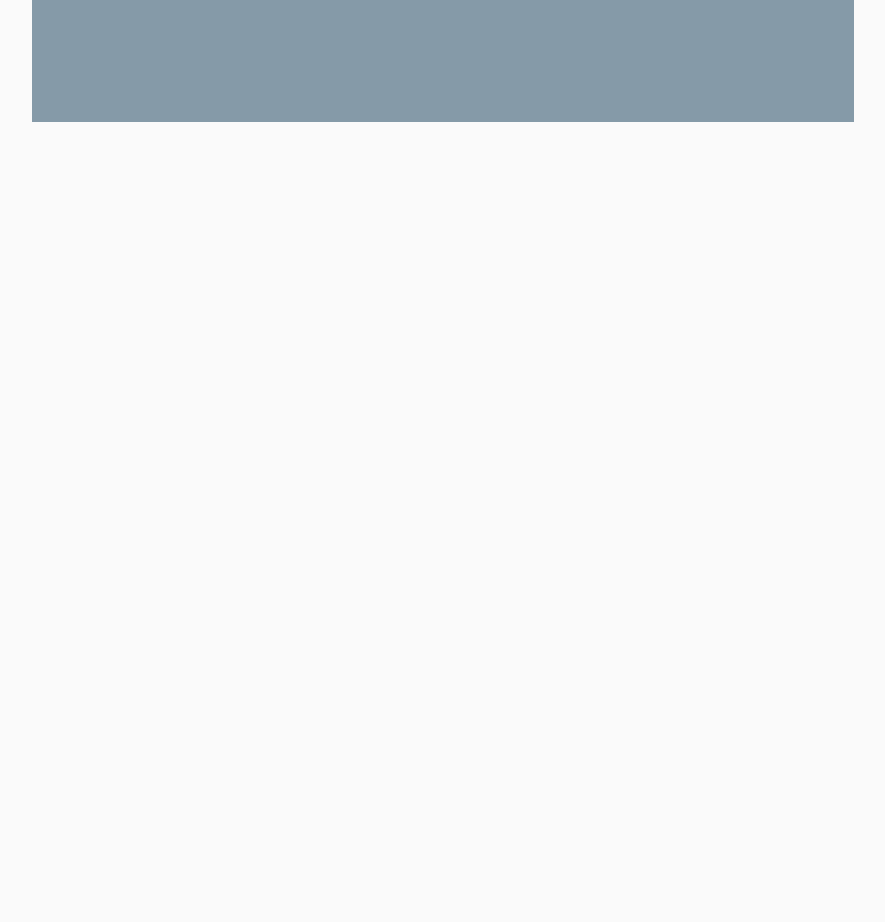
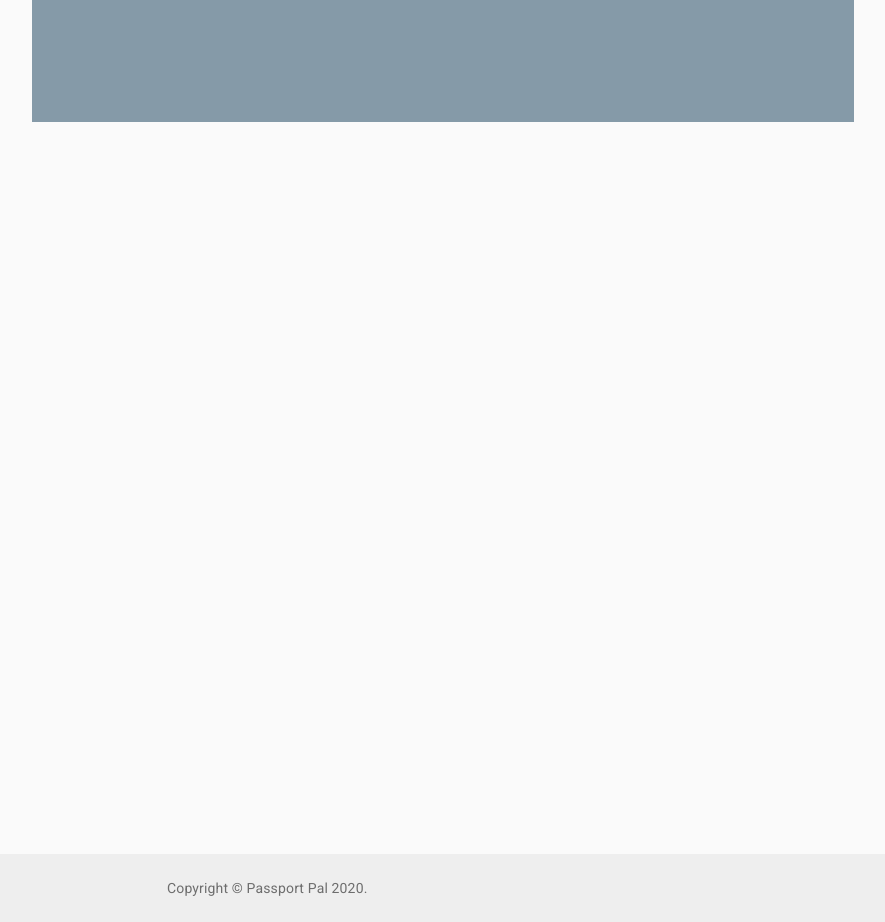
Before and after one commit to GCaplan777/passportpal, a React (Create React App) app in the folder client/: page /packinglist in a window 1280 px wide. Shown: the part 1120-2042 px from the top of the page, without its empty margins (197-1082 px from the left). Before the commit the page ends 1242 px from the top, so only its background shows below. Built offline with nearby package versions, Linux system fonts and the light colour scheme; no server answers.

Commit message:
created footer with sticky with sticky intent

```diff
--- a/client/src/App.js
+++ b/client/src/App.js
@@ -9,12 +9,15 @@ import PrivateRoute from "./pages/PrivateRoute";
 import Chat from "./pages/Chat";
 import UploadFile from "./pages/UploadFile";
 import PackingList from "./pages/PackingList";
+import NavBar from "./components/NavBar";
+import StickyFooter from "./components/StickyFooter";
 
 function App() {
   return (
     <AuthState>
       <Container>
         <Router>
+          <NavBar />
           <Switch>
             <Route exact path="/" component={Home} />
             <Route exact path="/register" component={Register} />
@@ -24,6 +27,7 @@ function App() {
           </Switch>
         </Router>
       </Container>
+      <StickyFooter />
     </AuthState>
   );
 }
--- a/client/src/components/StickyFooter.js
+++ b/client/src/components/StickyFooter.js
@@ -1,67 +1,62 @@
-// import React from "react";
-// import CssBaseline from "@material-ui/core/CssBaseline";
-// import Typography from "@material-ui/core/Typography";
-// import { makeStyles } from "@material-ui/core/styles";
-// import Container from "@material-ui/core/Container";
-// import Link from "@material-ui/core/Link";
+import React from "react";
+import CssBaseline from "@material-ui/core/CssBaseline";
+import Typography from "@material-ui/core/Typography";
+import { makeStyles } from "@material-ui/core/styles";
+import Container from "@material-ui/core/Container";
+import Link from "@material-ui/core/Link";
 
-// function Copyright() {
-//   return (
-//     <Typography variant="body2" color="textSecondary">
-//       {"Copyright © "}
-//       <Link color="inherit" href="https://material-ui.com/">
-//         Your Website
-//       </Link>{" "}
-//       {new Date().getFullYear()}
-//       {"."}
-//     </Typography>
-//   );
-// }
+function Copyright() {
+  return (
+    <Typography variant="body2" color="textSecondary">
+      {"Copyright © "}
+      <Link color="inherit" href="https://github.com/GCaplan777/passportpal">
+        Passport Pal
+      </Link>{" "}
+      {new Date().getFullYear()}
+      {"."}
+    </Typography>
+  );
+}
 
-// const useStyles = makeStyles((theme) => ({
-//   root: {
-//     display: "flex",
-//     flexDirection: "column",
-//     minHeight: "100vh",
-//   },
-//   main: {
-//     marginTop: theme.spacing(8),
-//     marginBottom: theme.spacing(2),
-//   },
-//   footer: {
-//     padding: theme.spacing(3, 2),
-//     marginTop: "auto",
-//     backgroundColor:
-//       theme.palette.type === "light"
-//         ? theme.palette.grey[200]
-//         : theme.palette.grey[800],
-//   },
-// }));
+const useStyles = makeStyles((theme) => ({
+  root: {
+    display: "flex",
+    flexDirection: "column",
+    minHeight: "100vh",
+  },
+  main: {
+    marginTop: theme.spacing(8),
+    marginBottom: theme.spacing(2),
+  },
+  footer: {
+    padding: theme.spacing(3, 2),
+    marginTop: "auto",
+    backgroundColor:
+      theme.palette.type === "light"
+        ? theme.palette.grey[200]
+        : theme.palette.grey[800],
+  },
+}));
 
-// export default function StickyFooter() {
-//   const classes = useStyles();
+export default function StickyFooter() {
+  const classes = useStyles();
 
-//   return (
-//     <div className={classes.root}>
-//       {/* <CssBaseline />
-//       <Container component="main" className={classes.main} maxWidth="sm">
-//         <Typography variant="h2" component="h1" gutterBottom>
-//           Sticky footer
-//         </Typography>
-//         <Typography variant="h5" component="h2" gutterBottom>
-//           {"Pin a footer to the bottom of the viewport."}
-//           {"The footer will move as the main element of the page grows."}
-//         </Typography>
-//         <Typography variant="body1">Sticky footer placeholder.</Typography>
-//       </Container> */}
-//       {/* <footer className={classes.footer}>
-//         <Container maxWidth="sm">
-//           <Typography variant="body1">
-//             My sticky footer can be found here.
-//           </Typography>
-//           <Copyright />
-//         </Container>
-//       </footer>
-//     </div>
-//   );
-// } */}
+  return (
+    <div className={classes.root}>
+      <CssBaseline />
+      <Container
+        component="main"
+        className={classes.main}
+        maxWidth="sm"
+      ></Container>
+      <footer className={classes.footer}>
+        <Container maxWidth="sm">
+          <Typography variant="body1">
+            {/* My sticky footer can be found here. */}
+          </Typography>
+          <Copyright />
+        </Container>
+      </footer>
+    </div>
+  );
+}
--- a/client/src/pages/Home.js
+++ b/client/src/pages/Home.js
@@ -1,6 +1,5 @@
 import React from "react";
 import DashBoard from "../components/Dashboard";
-import NavBar from "../components/NavBar";
 import { Grid } from "@material-ui/core";
 import Hero from "../components/Hero";
 
@@ -9,7 +8,6 @@ const Home = () => {
     <>
       {/* <Grid container direction="column"> */}
       {/* <Grid item> */}
-      <NavBar />
       <Hero />
       {/* </Grid> */}
       {/* <Grid item container>
--- a/client/src/pages/PackingList.js
+++ b/client/src/pages/PackingList.js
@@ -1,5 +1,4 @@
 import React from "react";
-import NavBar from "../components/NavBar";
 import { Grid } from "@material-ui/core";
 import Hero from "../components/ListComponents/ListHero";
 import UserList from "../components/ListComponents/UserList";
@@ -9,7 +8,6 @@ const PackingList = () => {
     <>
       <Grid container direction="column">
         <Grid item>
-          <NavBar />
           <Hero />
         </Grid>
         <Grid item container>
```
